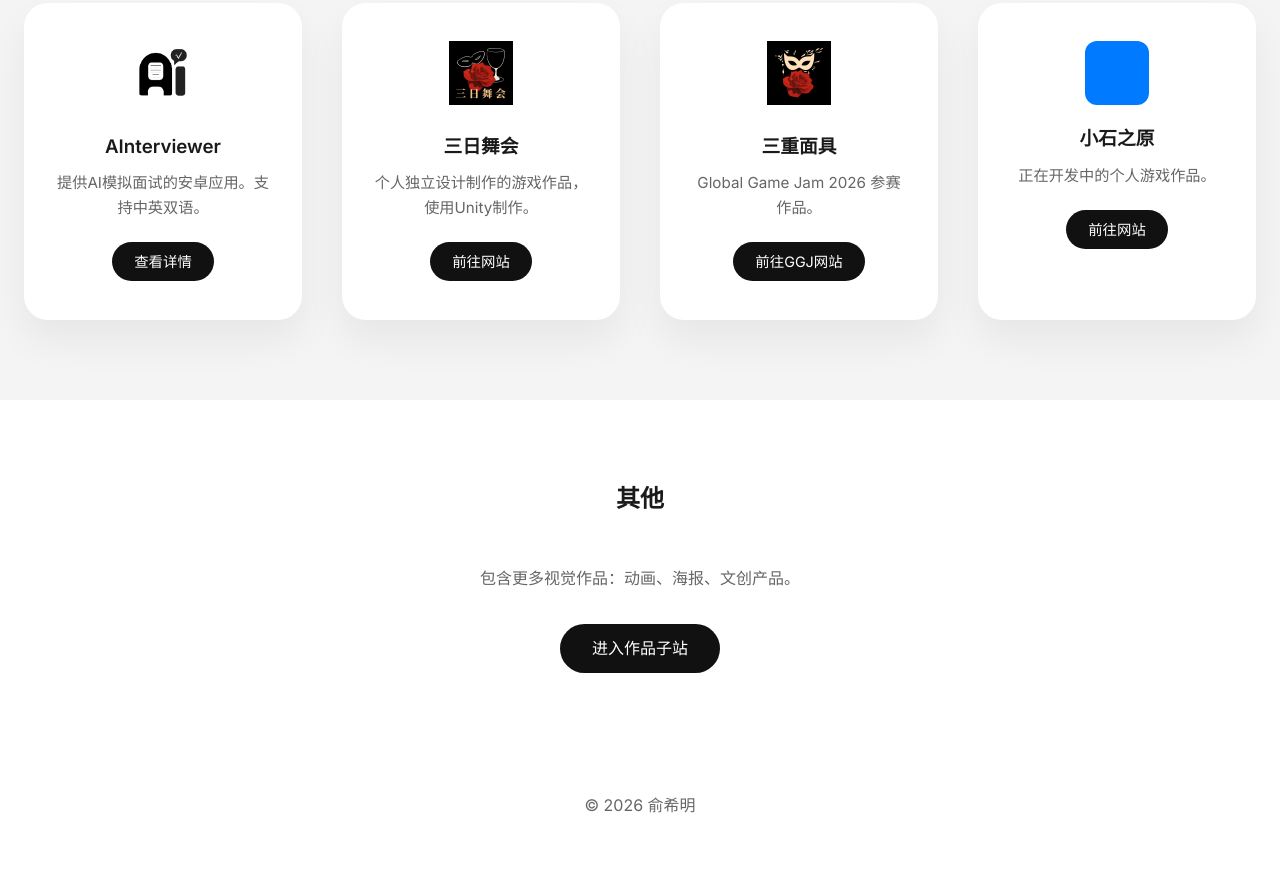
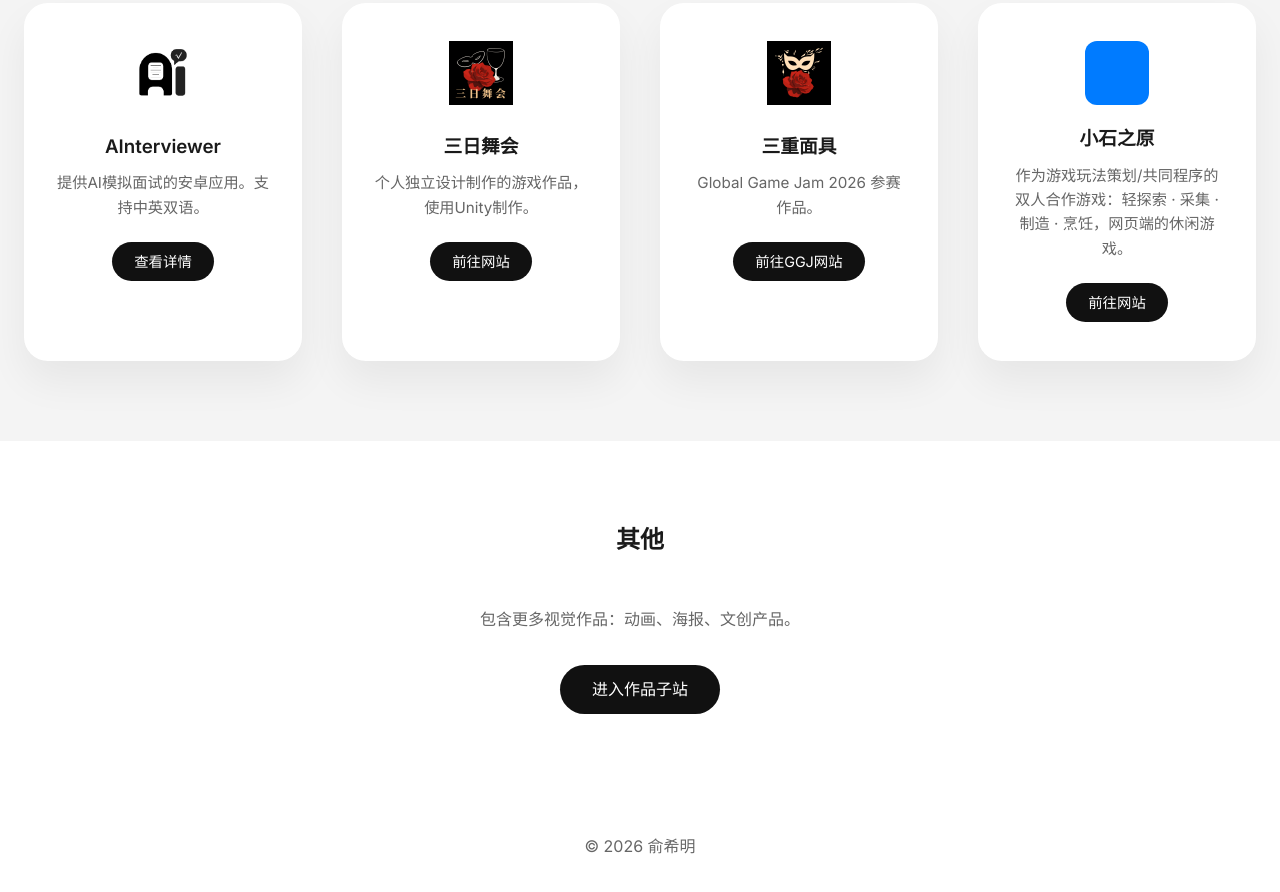
Before and after one commit to FishosYu/FishosYu.github.io, a plain HTML site: page index.html in a window 1280 px wide. Shown: the part 1311-2203 px from the top of the page. Before the commit the page ends 2170 px from the top, so only its background shows below. Drawn offline with Linux system fonts and the light colour scheme.

```diff
--- a/index.html
+++ b/index.html
@@ -282,7 +282,7 @@
                 <!-- 蓝色方块占位，有logo后替换成 <img src="..." class="card-icon"> -->
                 <div class="card-icon" style="background-color: #007BFF; border-radius: 12px;"></div>
                 <h3 data-key="title_miniplain">小石之原</h3>
-                <p data-key="desc_miniplain">正在开发中的个人游戏作品。</p>
+                <p data-key="desc_miniplain">作为游戏玩法策划/共同程序的双人合作游戏：轻探索 · 采集 · 制造 · 烹饪，网页端的休闲游戏。</p>
                 <!-- 这里复用了 btn_visit 的翻译键值 -->
                 <a href="https://www.ximingfish.work/MiniPlain-Game/" class="btn small" data-key="btn_visit">前往网站</a>
             </div>
```
